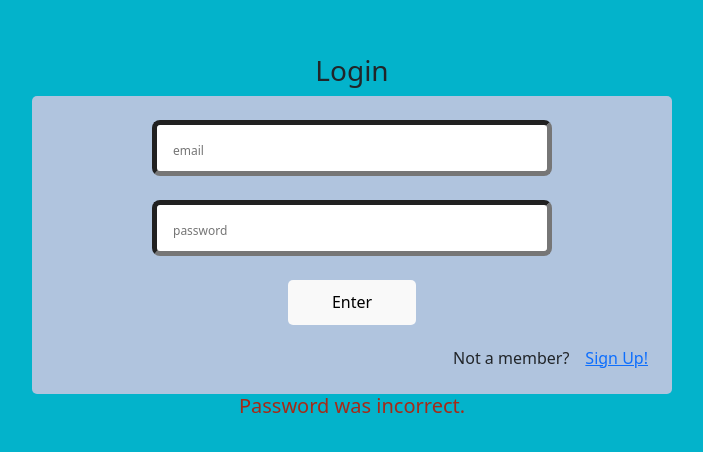
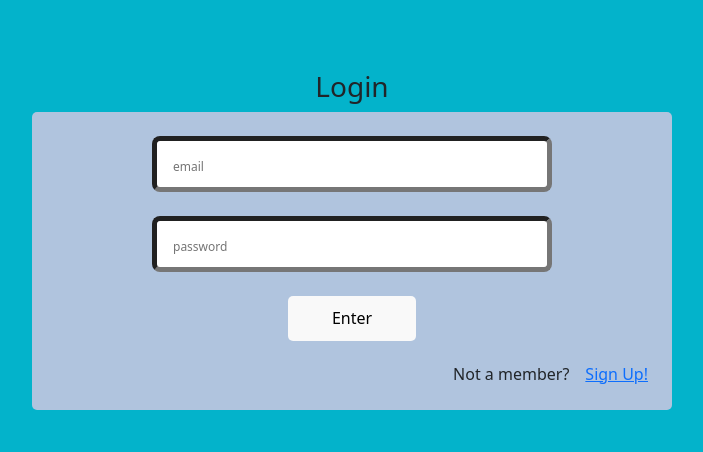
Before and after one commit to Rickienatividad/clearingCobwebs, a React (Vite) app in the folder react-springboot-stack-frontend/: page /login in a window 1280 px wide. Shown: the part 160-612 px from the top of the page, without its empty margins (288-991 px from the left). Built offline with nearby package versions, Linux system fonts and the light colour scheme.

Commit message:
makes login failure message display appropriately on front end

```diff
--- a/react-springboot-stack-frontend/src/components/Login/Login.tsx
+++ b/react-springboot-stack-frontend/src/components/Login/Login.tsx
@@ -1,9 +1,12 @@
 import { NavLink } from 'react-router'
 import './Login.css'
-import { FormEvent } from 'react'
+import { FormEvent, useState } from 'react'
 import axios from 'axios';
 
 export function Login() {
+
+  const [isLoginValid, setIsLoginValid]= useState(true);
+
   const handleLogin = (e: FormEvent<HTMLFormElement>) => {
     e.preventDefault();
     const params: FormData = new FormData(e.currentTarget);
@@ -19,7 +22,8 @@ export function Login() {
         console.log(response);
       })
       .catch((error) => {
-        console.log(error.message)
+        //console.log(error.status)
+        if(error.status == "403") {setIsLoginValid(false)}
       })
   }
   return(
@@ -29,6 +33,9 @@ export function Login() {
       <form onSubmit={handleLogin}>
         <input type="text" name="email" placeholder="email" className="form-control-lg"/>
         <input type="password" name="password" placeholder="password" className="form-control-lg"/>
+        <div hidden={isLoginValid} style={{marginTop: '-1.2rem'}}>
+          <h5 style={{color:'#a62a17'}}>Password was incorrect.</h5>
+        </div>
         <button type="submit">Enter</button>
       </form>
       <div style={{textAlign: 'right', marginTop: '1.3rem', marginRight: '-5.5rem'}}>
@@ -36,9 +43,6 @@ export function Login() {
         <NavLink to="/">Sign Up!</NavLink>
       </div>
     </div>
-    <div>
-      <h5 style={{color:'#a62a17'}}>Password was incorrect.</h5>
-    </div>
     </>
   )
 }
```
